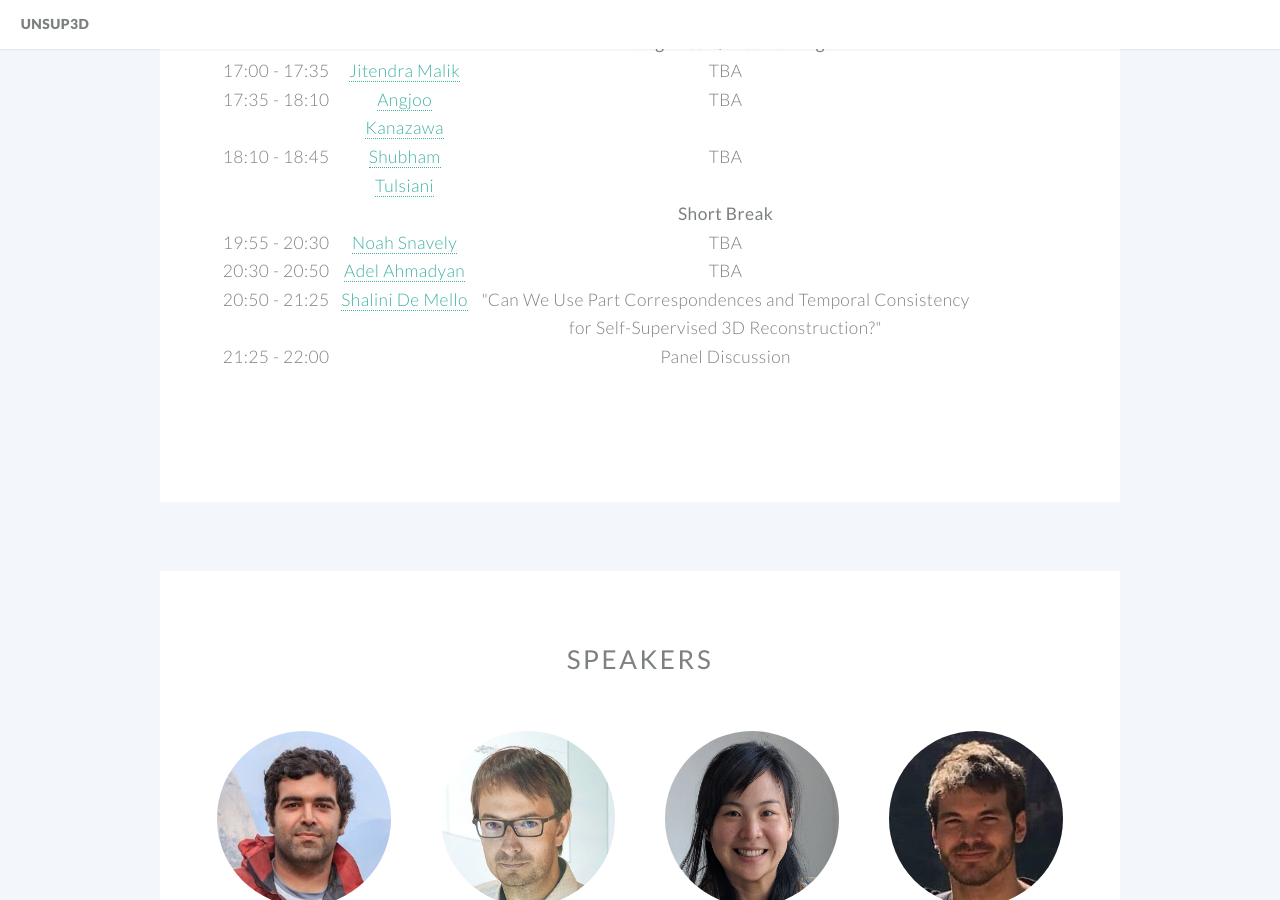
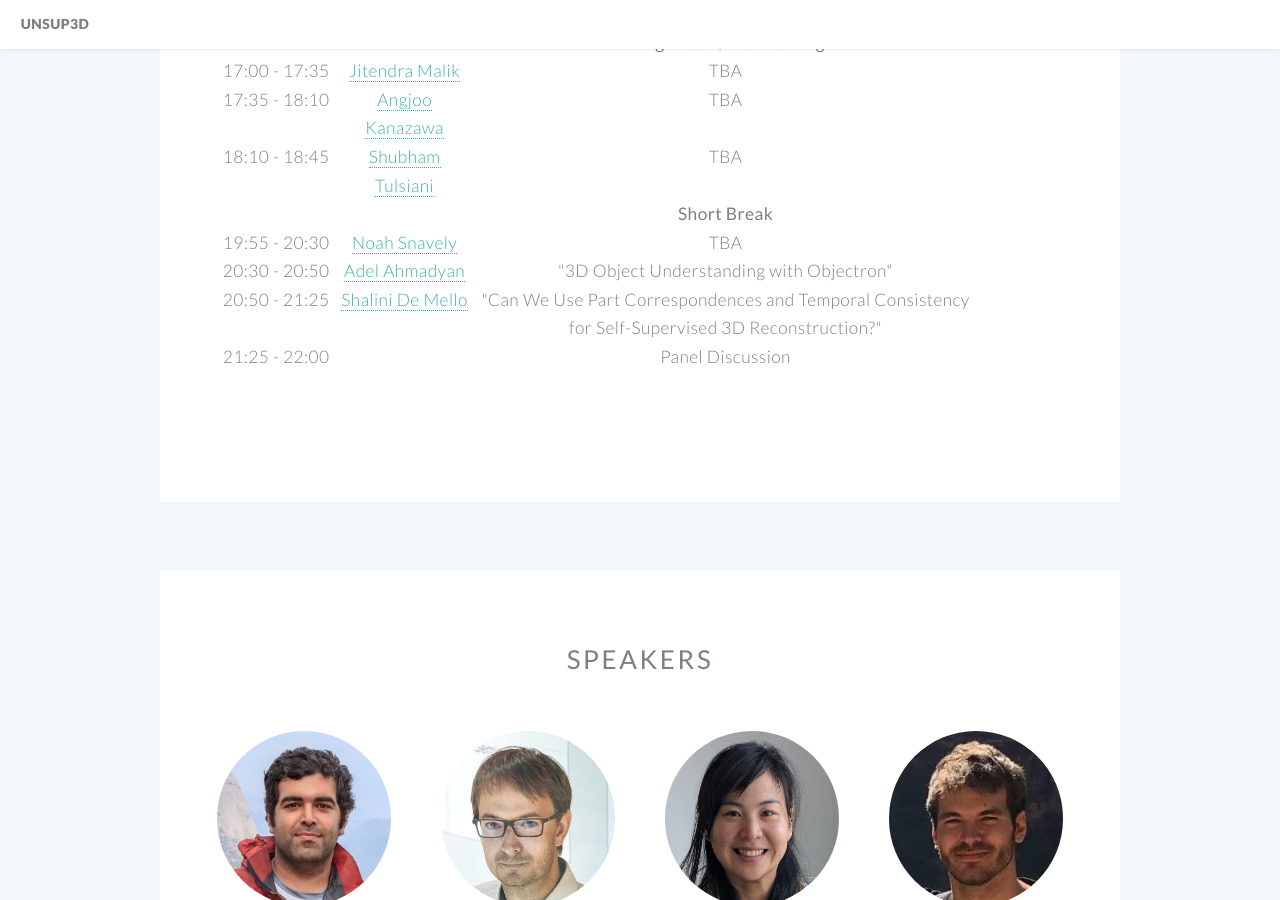
Before and after one commit to unsup3d/unsup3d.github.io, a Jekyll site: the page built from index.html, in a window 1280 px wide and 900 px high, scrolled down 2316 px. Built offline with Jekyll 4.4.1, drawn with Linux system fonts in a browser that asks for light colours.

Commit message:
updated title

```diff
--- a/index.html
+++ b/index.html
@@ -155,7 +155,8 @@ banner: images/banner.jpg
           <tr>
             <td class="convertTimeRange">20:30-20:50</td>
             <td><a href="https://adel.ac/" target="_blank">Adel Ahmadyan</a></td>
-            <td>TBA</td>
+            <td>"3D Object Understanding with Objectron"</td>
+            <td></td>
           </tr>
           <tr>
             <td class="convertTimeRange">20:50-21:25</td>
```
